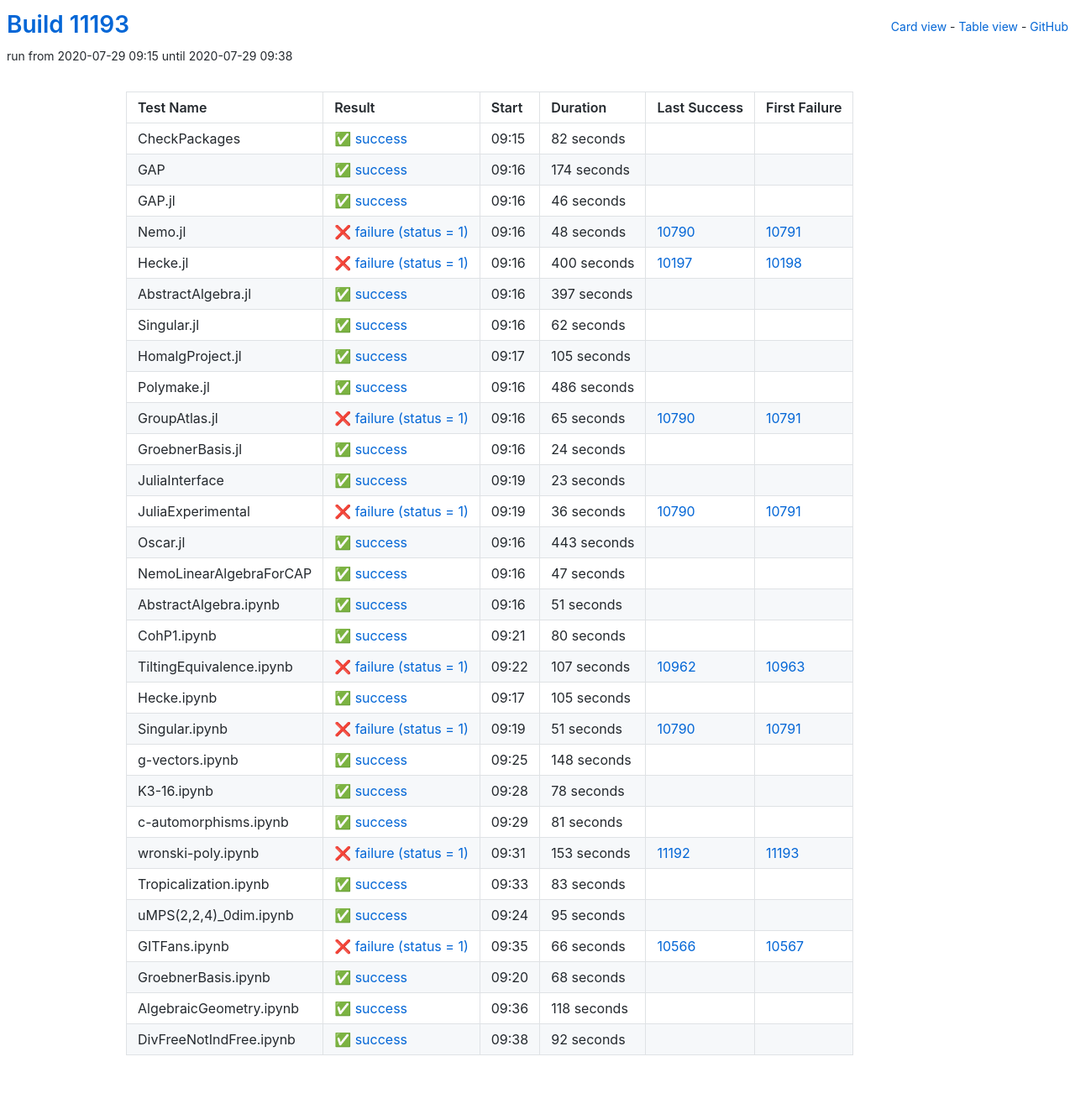
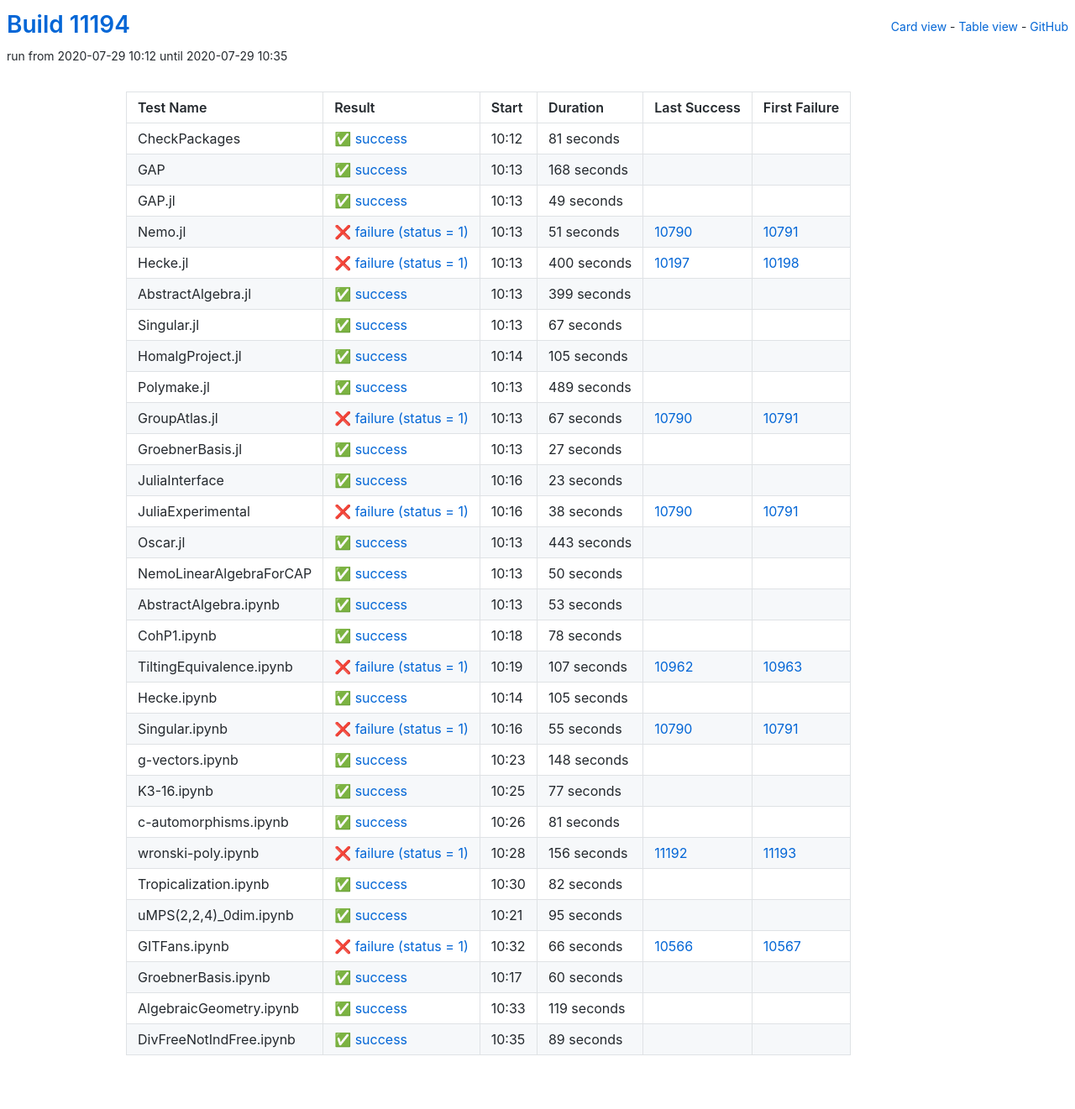
Before and after one commit to oscar-system/oscar-ci-status, a Jekyll site: the page built from table.html, in a window 1280 px wide. Shown: the whole page at 84% size. Built offline with Jekyll 4.4.1, drawn with Linux system fonts in a browser that asks for light colours.

Commit message:
Build #11194

```diff
--- a/_data/ci.yml
+++ b/_data/ci.yml
@@ -1,6 +1,6 @@
 ---
-build: 11193
-build_url: https://oscarci.mathematik.uni-kl.de/job/oscar/11193/
+build: 11194
+build_url: https://oscarci.mathematik.uni-kl.de/job/oscar/11194/
 job: oscar
 organization: oscar-system
 repo: oscar-ci-status
@@ -8,56 +8,56 @@
 tests:
 - name: CheckPackages
   id: checkpackages
-  log: https://oscarci.mathematik.uni-kl.de/job/oscar/11193/artifact/logs/build-11193/CheckPackages.log
-  start: 2020-07-29 09:15
+  log: https://oscarci.mathematik.uni-kl.de/job/oscar/11194/artifact/logs/build-11194/CheckPackages.log
+  start: 2020-07-29 10:12
   success: true
   exitcode: 0
   status: success
-  duration: 82
+  duration: 81
   last_success: false
   last_success_url:
   first_failure: false
   first_failure_url:
 - name: GAP
   id: gap
-  log: https://oscarci.mathematik.uni-kl.de/job/oscar/11193/artifact/logs/build-11193/GAP.log
-  start: 2020-07-29 09:16
+  log: https://oscarci.mathematik.uni-kl.de/job/oscar/11194/artifact/logs/build-11194/GAP.log
+  start: 2020-07-29 10:13
   success: true
   exitcode: 0
   status: success
-  duration: 174
+  duration: 168
   last_success: false
   last_success_url:
   first_failure: false
   first_failure_url:
 - name: GAP.jl
   id: gap-jl
-  log: https://oscarci.mathematik.uni-kl.de/job/oscar/11193/artifact/logs/build-11193/GAP.jl.log
-  start: 2020-07-29 09:16
+  log: https://oscarci.mathematik.uni-kl.de/job/oscar/11194/artifact/logs/build-11194/GAP.jl.log
+  start: 2020-07-29 10:13
   success: true
   exitcode: 0
   status: success
-  duration: 46
+  duration: 49
   last_success: false
   last_success_url:
   first_failure: false
   first_failure_url:
 - name: Nemo.jl
   id: nemo-jl
-  log: https://oscarci.mathematik.uni-kl.de/job/oscar/11193/artifact/logs/build-11193/Nemo.jl.log
-  start: 2020-07-29 09:16
+  log: https://oscarci.mathematik.uni-kl.de/job/oscar/11194/artifact/logs/build-11194/Nemo.jl.log
+  start: 2020-07-29 10:13
   success: false
   exitcode: 1
   status: failure
-  duration: 48
+  duration: 51
   last_success: 10790
   last_success_url: https://oscarci.mathematik.uni-kl.de/job/oscar/10790/
   first_failure: 10791
   first_failure_url: https://oscarci.mathematik.uni-kl.de/job/oscar/10791/
 - name: Hecke.jl
   id: hecke-jl
-  log: https://oscarci.mathematik.uni-kl.de/job/oscar/11193/artifact/logs/build-11193/Hecke.jl.log
-  start: 2020-07-29 09:16
+  log: https://oscarci.mathematik.uni-kl.de/job/oscar/11194/artifact/logs/build-11194/Hecke.jl.log
+  start: 2020-07-29 10:13
   success: false
   exitcode: 1
   status: failure
@@ -68,32 +68,32 @@
   first_failure_url: https://oscarci.mathematik.uni-kl.de/job/oscar/10198/
 - name: AbstractAlgebra.jl
   id: abstractalgebra-jl
-  log: https://oscarci.mathematik.uni-kl.de/job/oscar/11193/artifact/logs/build-11193/AbstractAlgebra.jl.log
-  start: 2020-07-29 09:16
+  log: https://oscarci.mathematik.uni-kl.de/job/oscar/11194/artifact/logs/build-11194/AbstractAlgebra.jl.log
+  start: 2020-07-29 10:13
   success: true
   exitcode: 0
   status: success
-  duration: 397
+  duration: 399
   last_success: false
   last_success_url:
   first_failure: false
   first_failure_url:
 - name: Singular.jl
   id: singular-jl
-  log: https://oscarci.mathematik.uni-kl.de/job/oscar/11193/artifact/logs/build-11193/Singular.jl.log
-  start: 2020-07-29 09:16
+  log: https://oscarci.mathematik.uni-kl.de/job/oscar/11194/artifact/logs/build-11194/Singular.jl.log
+  start: 2020-07-29 10:13
   success: true
   exitcode: 0
   status: success
-  duration: 62
+  duration: 67
   last_success: false
   last_success_url:
   first_failure: false
   first_failure_url:
 - name: HomalgProject.jl
   id: homalgproject-jl
-  log: https://oscarci.mathematik.uni-kl.de/job/oscar/11193/artifact/logs/build-11193/HomalgProject.jl.log
-  start: 2020-07-29 09:17
+  log: https://oscarci.mathematik.uni-kl.de/job/oscar/11194/artifact/logs/build-11194/HomalgProject.jl.log
+  start: 2020-07-29 10:14
   success: true
   exitcode: 0
   status: success
@@ -104,44 +104,44 @@
   first_failure_url:
 - name: Polymake.jl
   id: polymake-jl
-  log: https://oscarci.mathematik.uni-kl.de/job/oscar/11193/artifact/logs/build-11193/Polymake.jl.log
-  start: 2020-07-29 09:16
+  log: https://oscarci.mathematik.uni-kl.de/job/oscar/11194/artifact/logs/build-11194/Polymake.jl.log
+  start: 2020-07-29 10:13
   success: true
   exitcode: 0
   status: success
-  duration: 486
+  duration: 489
   last_success: false
   last_success_url:
   first_failure: false
   first_failure_url:
 - name: GroupAtlas.jl
   id: groupatlas-jl
-  log: https://oscarci.mathematik.uni-kl.de/job/oscar/11193/artifact/logs/build-11193/GroupAtlas.jl.log
-  start: 2020-07-29 09:16
+  log: https://oscarci.mathematik.uni-kl.de/job/oscar/11194/artifact/logs/build-11194/GroupAtlas.jl.log
+  start: 2020-07-29 10:13
   success: false
   exitcode: 1
   status: failure
-  duration: 65
+  duration: 67
   last_success: 10790
   last_success_url: https://oscarci.mathematik.uni-kl.de/job/oscar/10790/
   first_failure: 10791
   first_failure_url: https://oscarci.mathematik.uni-kl.de/job/oscar/10791/
 - name: GroebnerBasis.jl
   id: groebnerbasis-jl
-  log: https://oscarci.mathematik.uni-kl.de/job/oscar/11193/artifact/logs/build-11193/GroebnerBasis.jl.log
-  start: 2020-07-29 09:16
+  log: https://oscarci.mathematik.uni-kl.de/job/oscar/11194/artifact/logs/build-11194/GroebnerBasis.jl.log
+  start: 2020-07-29 10:13
   success: true
   exitcode: 0
   status: success
-  duration: 24
+  duration: 27
   last_success: false
   last_success_url:
   first_failure: false
   first_failure_url:
 - name: JuliaInterface
   id: juliainterface
-  log: https://oscarci.mathematik.uni-kl.de/job/oscar/11193/artifact/logs/build-11193/JuliaInterface.log
-  start: 2020-07-29 09:19
+  log: https://oscarci.mathematik.uni-kl.de/job/oscar/11194/artifact/logs/build-11194/JuliaInterface.log
+  start: 2020-07-29 10:16
   success: true
   exitcode: 0
   status: success
@@ -152,20 +152,20 @@
   first_failure_url:
 - name: JuliaExperimental
   id: juliaexperimental
-  log: https://oscarci.mathematik.uni-kl.de/job/oscar/11193/artifact/logs/build-11193/JuliaExperimental.log
-  start: 2020-07-29 09:19
+  log: https://oscarci.mathematik.uni-kl.de/job/oscar/11194/artifact/logs/build-11194/JuliaExperimental.log
+  start: 2020-07-29 10:16
   success: false
   exitcode: 1
   status: failure
-  duration: 36
+  duration: 38
   last_success: 10790
   last_success_url: https://oscarci.mathematik.uni-kl.de/job/oscar/10790/
   first_failure: 10791
   first_failure_url: https://oscarci.mathematik.uni-kl.de/job/oscar/10791/
 - name: Oscar.jl
   id: oscar-jl
-  log: https://oscarci.mathematik.uni-kl.de/job/oscar/11193/artifact/logs/build-11193/Oscar.jl.log
-  start: 2020-07-29 09:16
+  log: https://oscarci.mathematik.uni-kl.de/job/oscar/11194/artifact/logs/build-11194/Oscar.jl.log
+  start: 2020-07-29 10:13
   success: true
   exitcode: 0
   status: success
@@ -176,44 +176,44 @@
   first_failure_url:
 - name: NemoLinearAlgebraForCAP
   id: nemolinearalgebraforcap
-  log: https://oscarci.mathematik.uni-kl.de/job/oscar/11193/artifact/logs/build-11193/NemoLinearAlgebraForCAP.log
-  start: 2020-07-29 09:16
+  log: https://oscarci.mathematik.uni-kl.de/job/oscar/11194/artifact/logs/build-11194/NemoLinearAlgebraForCAP.log
+  start: 2020-07-29 10:13
   success: true
   exitcode: 0
   status: success
-  duration: 47
+  duration: 50
   last_success: false
   last_success_url:
   first_failure: false
   first_failure_url:
 - name: AbstractAlgebra.ipynb
   id: abstractalgebra-ipynb
-  log: https://oscarci.mathematik.uni-kl.de/job/oscar/11193/artifact/logs/build-11193/AbstractAlgebra.ipynb.log
-  start: 2020-07-29 09:16
+  log: https://oscarci.mathematik.uni-kl.de/job/oscar/11194/artifact/logs/build-11194/AbstractAlgebra.ipynb.log
+  start: 2020-07-29 10:13
   success: true
   exitcode: 0
   status: success
-  duration: 51
+  duration: 53
   last_success: false
   last_success_url:
   first_failure: false
   first_failure_url:
 - name: CohP1.ipynb
   id: cohp1-ipynb
-  log: https://oscarci.mathematik.uni-kl.de/job/oscar/11193/artifact/logs/build-11193/CohP1.ipynb.log
-  start: 2020-07-29 09:21
+  log: https://oscarci.mathematik.uni-kl.de/job/oscar/11194/artifact/logs/build-11194/CohP1.ipynb.log
+  start: 2020-07-29 10:18
   success: true
   exitcode: 0
   status: success
-  duration: 80
+  duration: 78
   last_success: false
   last_success_url:
   first_failure: false
   first_failure_url:
 - name: TiltingEquivalence.ipynb
   id: tiltingequivalence-ipynb
-  log: https://oscarci.mathematik.uni-kl.de/job/oscar/11193/artifact/logs/build-11193/TiltingEquivalence.ipynb.log
-  start: 2020-07-29 09:22
+  log: https://oscarci.mathematik.uni-kl.de/job/oscar/11194/artifact/logs/build-11194/TiltingEquivalence.ipynb.log
+  start: 2020-07-29 10:19
   success: false
   exitcode: 1
   status: failure
@@ -224,8 +224,8 @@
   first_failure_url: https://oscarci.mathematik.uni-kl.de/job/oscar/10963/
 - name: Hecke.ipynb
   id: hecke-ipynb
-  log: https://oscarci.mathematik.uni-kl.de/job/oscar/11193/artifact/logs/build-11193/Hecke.ipynb.log
-  start: 2020-07-29 09:17
+  log: https://oscarci.mathematik.uni-kl.de/job/oscar/11194/artifact/logs/build-11194/Hecke.ipynb.log
+  start: 2020-07-29 10:14
   success: true
   exitcode: 0
   status: success
@@ -236,20 +236,20 @@
   first_failure_url:
 - name: Singular.ipynb
   id: singular-ipynb
-  log: https://oscarci.mathematik.uni-kl.de/job/oscar/11193/artifact/logs/build-11193/Singular.ipynb.log
-  start: 2020-07-29 09:19
+  log: https://oscarci.mathematik.uni-kl.de/job/oscar/11194/artifact/logs/build-11194/Singular.ipynb.log
+  start: 2020-07-29 10:16
   success: false
   exitcode: 1
   status: failure
-  duration: 51
+  duration: 55
   last_success: 10790
   last_success_url: https://oscarci.mathematik.uni-kl.de/job/oscar/10790/
   first_failure: 10791
   first_failure_url: https://oscarci.mathematik.uni-kl.de/job/oscar/10791/
 - name: g-vectors.ipynb
   id: g-vectors-ipynb
-  log: https://oscarci.mathematik.uni-kl.de/job/oscar/11193/artifact/logs/build-11193/g-vectors.ipynb.log
-  start: 2020-07-29 09:25
+  log: https://oscarci.mathematik.uni-kl.de/job/oscar/11194/artifact/logs/build-11194/g-vectors.ipynb.log
+  start: 2020-07-29 10:23
   success: true
   exitcode: 0
   status: success
@@ -260,20 +260,20 @@
   first_failure_url:
 - name: K3-16.ipynb
   id: k3-16-ipynb
-  log: https://oscarci.mathematik.uni-kl.de/job/oscar/11193/artifact/logs/build-11193/K3-16.ipynb.log
-  start: 2020-07-29 09:28
+  log: https://oscarci.mathematik.uni-kl.de/job/oscar/11194/artifact/logs/build-11194/K3-16.ipynb.log
+  start: 2020-07-29 10:25
   success: true
   exitcode: 0
   status: success
-  duration: 78
+  duration: 77
   last_success: false
   last_success_url:
   first_failure: false
   first_failure_url:
 - name: c-automorphisms.ipynb
   id: c-automorphisms-ipynb
-  log: https://oscarci.mathematik.uni-kl.de/job/oscar/11193/artifact/logs/build-11193/c-automorphisms.ipynb.log
-  start: 2020-07-29 09:29
+  log: https://oscarci.mathematik.uni-kl.de/job/oscar/11194/artifact/logs/build-11194/c-automorphisms.ipynb.log
+  start: 2020-07-29 10:26
   success: true
   exitcode: 0
   status: success
@@ -284,32 +284,32 @@
   first_failure_url:
 - name: wronski-poly.ipynb
   id: wronski-poly-ipynb
-  log: https://oscarci.mathematik.uni-kl.de/job/oscar/11193/artifact/logs/build-11193/wronski-poly.ipynb.log
-  start: 2020-07-29 09:31
+  log: https://oscarci.mathematik.uni-kl.de/job/oscar/11194/artifact/logs/build-11194/wronski-poly.ipynb.log
+  start: 2020-07-29 10:28
   success: false
   exitcode: 1
   status: failure
-  duration: 153
+  duration: 156
   last_success: 11192
   last_success_url: https://oscarci.mathematik.uni-kl.de/job/oscar/11192/
   first_failure: 11193
   first_failure_url: https://oscarci.mathematik.uni-kl.de/job/oscar/11193/
 - name: Tropicalization.ipynb
   id: tropicalization-ipynb
-  log: https://oscarci.mathematik.uni-kl.de/job/oscar/11193/artifact/logs/build-11193/Tropicalization.ipynb.log
-  start: 2020-07-29 09:33
+  log: https://oscarci.mathematik.uni-kl.de/job/oscar/11194/artifact/logs/build-11194/Tropicalization.ipynb.log
+  start: 2020-07-29 10:30
   success: true
   exitcode: 0
   status: success
-  duration: 83
+  duration: 82
   last_success: false
   last_success_url:
   first_failure: false
   first_failure_url:
 - name: uMPS(2,2,4)_0dim.ipynb
   id: umps-2-2-4-0dim-ipynb
-  log: https://oscarci.mathematik.uni-kl.de/job/oscar/11193/artifact/logs/build-11193/uMPS-2-2-4-_0dim.ipynb.log
-  start: 2020-07-29 09:24
+  log: https://oscarci.mathematik.uni-kl.de/job/oscar/11194/artifact/logs/build-11194/uMPS-2-2-4-_0dim.ipynb.log
+  start: 2020-07-29 10:21
   success: true
   exitcode: 0
   status: success
@@ -320,8 +320,8 @@
   first_failure_url:
 - name: GITFans.ipynb
   id: gitfans-ipynb
-  log: https://oscarci.mathematik.uni-kl.de/job/oscar/11193/artifact/logs/build-11193/GITFans.ipynb.log
-  start: 2020-07-29 09:35
+  log: https://oscarci.mathematik.uni-kl.de/job/oscar/11194/artifact/logs/build-11194/GITFans.ipynb.log
+  start: 2020-07-29 10:32
   success: false
   exitcode: 1
   status: failure
@@ -332,36 +332,36 @@
   first_failure_url: https://oscarci.mathematik.uni-kl.de/job/oscar/10567/
 - name: GroebnerBasis.ipynb
   id: groebnerbasis-ipynb
-  log: https://oscarci.mathematik.uni-kl.de/job/oscar/11193/artifact/logs/build-11193/GroebnerBasis.ipynb.log
-  start: 2020-07-29 09:20
+  log: https://oscarci.mathematik.uni-kl.de/job/oscar/11194/artifact/logs/build-11194/GroebnerBasis.ipynb.log
+  start: 2020-07-29 10:17
   success: true
   exitcode: 0
   status: success
-  duration: 68
+  duration: 60
   last_success: false
   last_success_url:
   first_failure: false
   first_failure_url:
 - name: AlgebraicGeometry.ipynb
   id: algebraicgeometry-ipynb
-  log: https://oscarci.mathematik.uni-kl.de/job/oscar/11193/artifact/logs/build-11193/AlgebraicGeometry.ipynb.log
-  start: 2020-07-29 09:36
+  log: https://oscarci.mathematik.uni-kl.de/job/oscar/11194/artifact/logs/build-11194/AlgebraicGeometry.ipynb.log
+  start: 2020-07-29 10:33
   success: true
   exitcode: 0
   status: success
-  duration: 118
+  duration: 119
   last_success: false
   last_success_url:
   first_failure: false
   first_failure_url:
 - name: DivFreeNotIndFree.ipynb
   id: divfreenotindfree-ipynb
-  log: https://oscarci.mathematik.uni-kl.de/job/oscar/11193/artifact/logs/build-11193/DivFreeNotIndFree.ipynb.log
-  start: 2020-07-29 09:38
+  log: https://oscarci.mathematik.uni-kl.de/job/oscar/11194/artifact/logs/build-11194/DivFreeNotIndFree.ipynb.log
+  start: 2020-07-29 10:35
   success: true
   exitcode: 0
   status: success
-  duration: 92
+  duration: 89
   last_success: false
   last_success_url:
   first_failure: false
```
Also changed, not shown: README.md.
